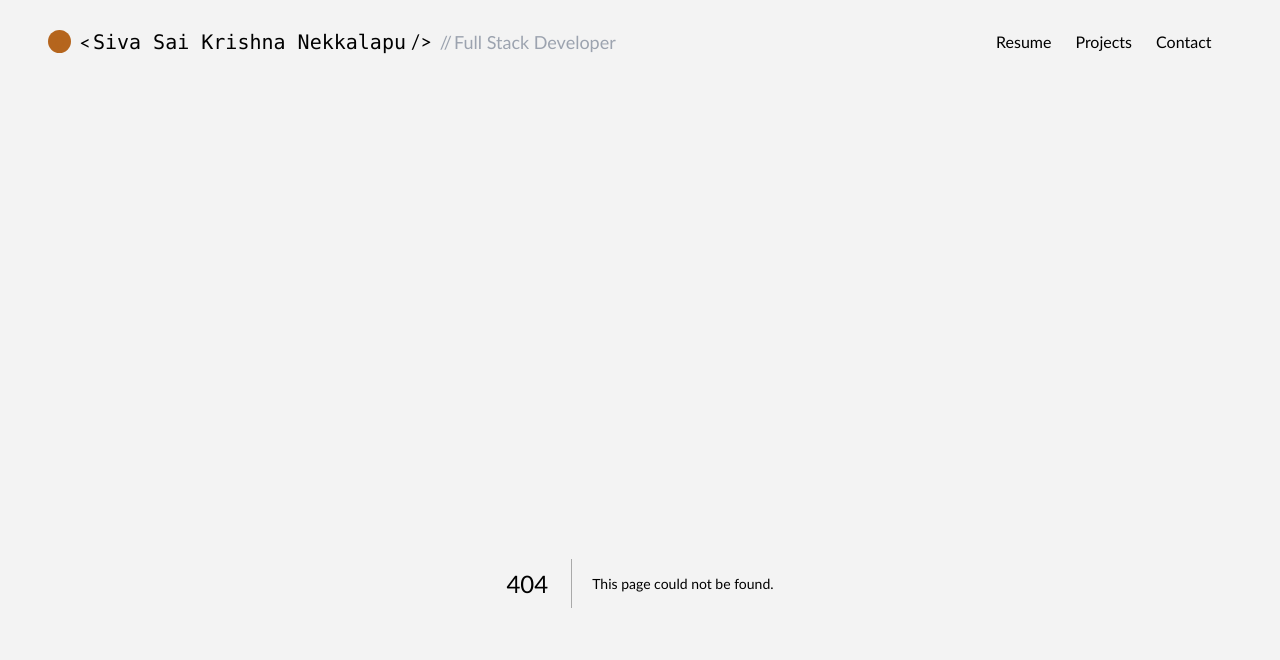
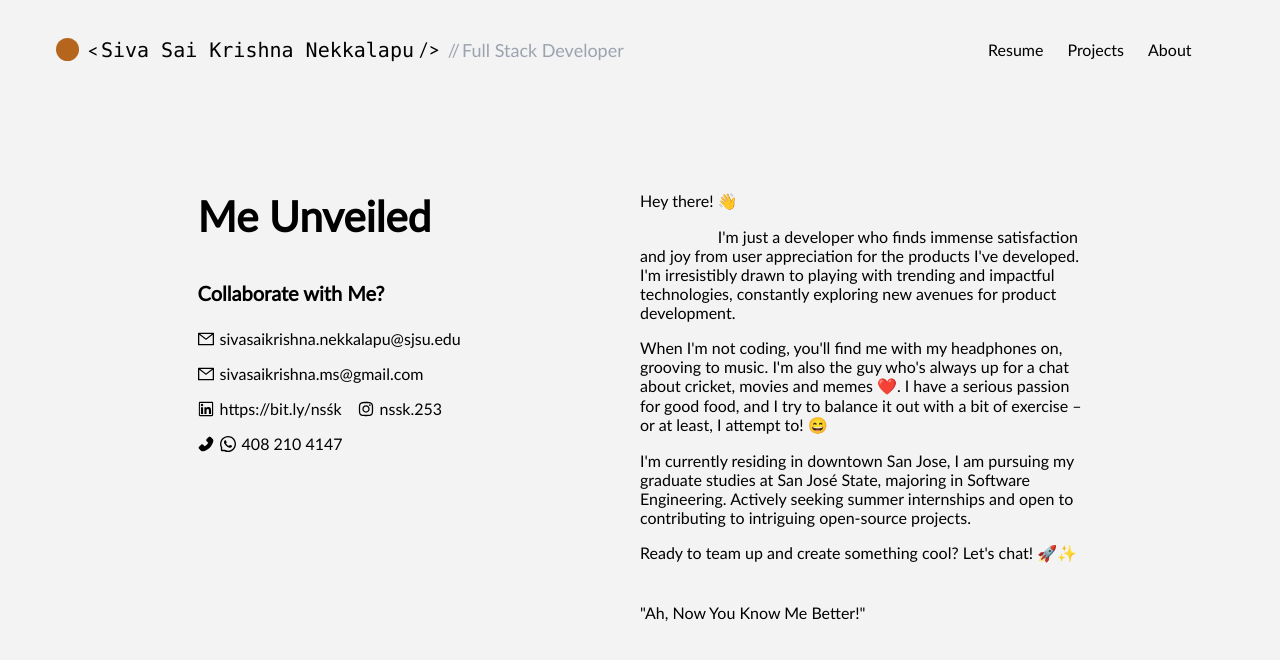
Before and after one commit to Sivasaikrishna19/My-Portfolio, a Next.js app in the folder client/: page /About in a window 1280 px wide. Before the commit this address had no page. Shown: the top 660 px of the page. Built offline with nearby package versions, Linux system fonts and the light colour scheme.

Commit message:
added context,updated profile, and animations

```diff
--- /dev/null
+++ b/client/src/app/About/page.tsx
@@ -0,0 +1,118 @@
+"use client";
+import {
+  InstagramOutlined,
+  LinkedinOutlined,
+  MailOutlined,
+  PhoneFilled,
+  WhatsAppOutlined,
+} from "@ant-design/icons";
+import { Input } from "antd";
+import React, { useEffect, useState } from "react";
+
+const { TextArea } = Input;
+
+const Page = () => {
+  const [shouldAnimate, setShouldAnimate] = useState(false);
+
+  useEffect(() => {
+    setShouldAnimate(true);
+    return () => {
+      setShouldAnimate(false);
+    };
+  }, []);
+
+  return (
+    <div
+      className={`w-full flex ${
+        shouldAnimate
+          ? "page-enter page-enter-active"
+          : "page-exit page-exit-active"
+      }`}
+    >
+      <div className=" w-[70%] m-auto flex">
+        <div className="w-[50%]">
+          <div className="font-semibold text-[42px] mb-4">Me Unveiled</div>
+          <div className="font-light mt-10 mb-6  text-[20px] font-semibold">
+            Collaborate with Me?
+          </div>
+          <div className="mb-4 flex items-center">
+            {" "}
+            <MailOutlined />
+            <div className="font-light ml-[6px]">
+              <a
+                href="mailto:sivasaikrishna.nekkalapu@sjsu.edu"
+                className="text-inherit no-underline hover:text-blue-500"
+                target="_top"
+              >
+                sivasaikrishna.nekkalapu@sjsu.edu
+              </a>
+            </div>
+          </div>
+          <div className="mb-4 flex items-center">
+            {" "}
+            <MailOutlined />
+            <div className="font-light ml-[6px]">
+              <a
+                href={`mailto:${"sivasaikrishna.ms@gmail.com"}`}
+                className="text-inherit no-underline hover:text-blue-500"
+                target="_top"
+              >
+                sivasaikrishna.ms@gmail.com
+              </a>
+            </div>
+          </div>
+          <div className="flex items-center">
+            <div className="mb-4 flex items-center">
+              {" "}
+              <LinkedinOutlined />
+              <div className="font-light ml-[6px]">
+                <a
+                  href={`https://bit.ly/nsśk`}
+                  className="text-inherit no-underline hover:text-blue-500"
+                  target="_blank"
+                >
+                  https://bit.ly/nsśk
+                </a>
+              </div>
+            </div>
+            <div className="mb-4 flex items-center ml-4">
+              <InstagramOutlined />
+              <div className="font-light ml-[6px]">nssk.253</div>
+            </div>
+          </div>
+          <div className="mb-4 flex items-center">
+            <PhoneFilled /> <WhatsAppOutlined className="ml-[6px]" />
+            <div className="font-light ml-[6px]">408 210 4147</div>
+          </div>
+        </div>
+        <div className="w-[50%]">
+          Hey there! 👋
+          <p>
+            &nbsp; &nbsp; &nbsp; &nbsp; &nbsp;&nbsp; &nbsp; &nbsp; &nbsp; &nbsp;
+            I'm just a developer who finds immense satisfaction and joy from
+            user appreciation for the products I've developed. I'm irresistibly
+            drawn to playing with trending and impactful technologies,
+            constantly exploring new avenues for product development.
+          </p>
+          <p>
+            When I'm not coding, you'll find me with my headphones on, grooving
+            to music. I'm also the guy who's always up for a chat about cricket,
+            movies and memes ❤️️. I have a serious passion for good food, and I
+            try to balance it out with a bit of exercise – or at least, I
+            attempt to! 😄
+          </p>{" "}
+          <p>
+            I'm currently residing in downtown San Jose, I am pursuing my
+            graduate studies at San José State, majoring in Software
+            Engineering. Actively seeking summer internships and open to
+            contributing to intriguing open-source projects.
+          </p>
+          <p>Ready to team up and create something cool? Let's chat! 🚀✨</p>
+          <div className="mt-10">"Ah, Now You Know Me Better!"</div>
+        </div>
+      </div>
+    </div>
+  );
+};
+
+export default Page;
--- a/client/src/app/Contact/page.tsx
+++ /dev/null
@@ -1,79 +0,0 @@
-"use client";
-import { Input } from "antd";
-import React, { useEffect, useState } from "react";
-
-const { TextArea } = Input;
-
-const Page = () => {
-  const [shouldAnimate, setShouldAnimate] = useState(false);
-
-  useEffect(() => {
-    setShouldAnimate(true);
-    return () => {
-      setShouldAnimate(false);
-    };
-  }, []);
-
-  return (
-    <div
-      className={`w-full flex ${
-        shouldAnimate
-          ? "page-enter page-enter-active"
-          : "page-exit page-exit-active"
-      }`}
-    >
-      <div className=" w-[70%] m-auto flex">
-        <div className="w-[50%]">
-          <div className="font-semibold text-[42px] mb-4">Contact</div>
-          <div className="font-light mb-12">
-            Looking forward to hearing from you
-          </div>
-          <div className="mb-4">
-            <div className="font-semibld text-[24px] mb-2">Phone</div>
-            <div className="font-light">(+1)408 210 4147</div>
-          </div>
-          <div className="mb-4">
-            {" "}
-            <div className="font-semibld text-[24px] mb-2">Email</div>
-            <div className="font-light">sivasaikrishna.nekkalapu@sjsu.edu</div>
-          </div>
-        </div>
-        <div className="w-[50%]">
-          <div className="w-full flex mb-8">
-            <div className="w-full">
-              <div className="mb-2">First Name</div>
-              <Input className="w-full" />
-            </div>
-            <div className="ml-2 w-full">
-              <div className="mb-2">Last Name</div>
-              <Input className="w-full" />
-            </div>
-          </div>
-          <div className="w-full flex mb-8">
-            <div className="w-full">
-              <div className="mb-2">Email</div>
-              <Input className="w-full" />
-            </div>
-            <div className="ml-2 w-full">
-              <div className="mb-2">Subject</div>
-              <Input className="w-full" />
-            </div>
-          </div>
-          <div className="w-full flex items-center">
-            <div className="w-[70%]">
-              <div className="mb-2">Message</div>
-              <TextArea />
-            </div>
-            <div className="ml-8 w-[30%] ">
-              <div className="w-[80px] h-[80px] flex items-center justify-center bg-blue-300 rounded-full border-[1px] border-black border-solid cursor-pointer hover:shadow-lg transition ease-in-out delay-150 hover:bg-indigo-500 hover:text-white duration-500">
-                Submit
-              </div>
-            </div>
-          </div>
-        </div>
-      </div>
-    </div>
-  );
-};
-
-export default Page;
--- a/client/src/app/Resume/page.tsx
+++ b/client/src/app/Resume/page.tsx
@@ -75,7 +75,7 @@ const Page = () => {
                   <div className="font-semibold text-[18px] mb-3">
                     {item?.role}
                   </div>
-                  <div className="font-light">{item?.desc}</div>
+                  <p className="font-light break-words">{item?.desc}</p>
                 </div>
               </div>
             );
--- a/client/src/app/components/Header/Header.tsx
+++ b/client/src/app/components/Header/Header.tsx
@@ -68,9 +68,9 @@ const Header = () => {
           className={`cursor-pointer py-2 px-3 rounded-full hover:text-[#b5651d] hover:bg-[#e2b888] transition-background ease-in duration-300 delay-100${
             pathName === "/Contact" ? "text-[#b5651d]" : ""
           }`}
-          onClick={() => handleNavigation("/Contact")}
+          onClick={() => handleNavigation("/About")}
         >
-          Contact
+          About
         </span>
       </div>
     </div>
--- a/client/src/app/globals.css
+++ b/client/src/app/globals.css
@@ -44,7 +44,7 @@ img {
   white-space: nowrap;
   width: 0;
   animation: typing;
-  animation-duration: 7.5s;
+  animation-duration: 6.5s;
   /* animation-timing-function: steps(40, end); */
   animation-fill-mode: forwards;
 }
@@ -90,15 +90,29 @@ img {
     transform: translateY(0);
   }
 }
+@keyframes slideLeft {
+  from {
+    opacity: 0;
+    transform: translateX(-60%);
+  }
+  to {
+    opacity: 1;
+    transform: translateX(0);
+  }
+}
 
 .resume-b {
-  animation: slideUp 1s ease-out;
+  animation: slideUp .7s ease-out;
 }
 .projects-b {
-  animation: slideUp 1.5s ease-out;
+  animation: slideUp 1.2s ease-out;
 }
 .contact-b {
-  animation: slideUp 2s ease-out;
+  animation: slideUp 1.7s ease-out;
+}
+
+.profile-pic {
+  animation: slideLeft 1.5s ease-out;
 }
 
 ::-webkit-scrollbar {
--- a/client/src/app/page.tsx
+++ b/client/src/app/page.tsx
@@ -48,7 +48,7 @@ export default function Home() {
       }`}
     >
       <div className="w-[80%] m-auto  flex ">
-        <div className="w-[50%] m-auto flex">
+        <div className="w-[50%] m-auto flex profile-pic">
           <Image
             alt="Avatar Image"
             src={about.img}
@@ -86,10 +86,10 @@ export default function Home() {
               <div
                 className="contact-b font-semibold rounded-full border-[1px] border-black border-solid w-[120px] h-[120px] flex items-center justify-center bg-[#80D8DA] text-white cursor-pointer hover:shadow-lg transition ease-in-out delay-150 hover:bg-green-500 duration-500"
                 onClick={() => {
-                  handleNavigation("/Contact");
+                  handleNavigation("/About");
                 }}
               >
-                Contact
+                About
               </div>
             </div>
           </div>
--- a/client/src/data/about.ts
+++ b/client/src/data/about.ts
@@ -1,5 +1,5 @@
 export const about: any = {
   about:
-    "            I am a graduate student at San Jose State University, majoring in Software Engineering with a specialization in Enterprise Software Technologies. With over 3 years of experience in technologies such as React, React Native, Angular, Next, and Node, I am actively seeking summer internships for 2024.",
+    "I'm a graduate student at San Jose State University, majoring in Software Engineering with a specialization in Enterprise Software Technologies. With over 3 years of experience in technologies such as React, React Native, Angular, Next, and Node, I am actively seeking summer internships for 2024.",
   img: "https://i.ibb.co/BtVJWVf/Whats-App-Image-2023-11-17-at-1-46-01-PM.jpg",
 };
```
Also changed, not shown: client/src/data/resume.ts (+14 -2 lines).
